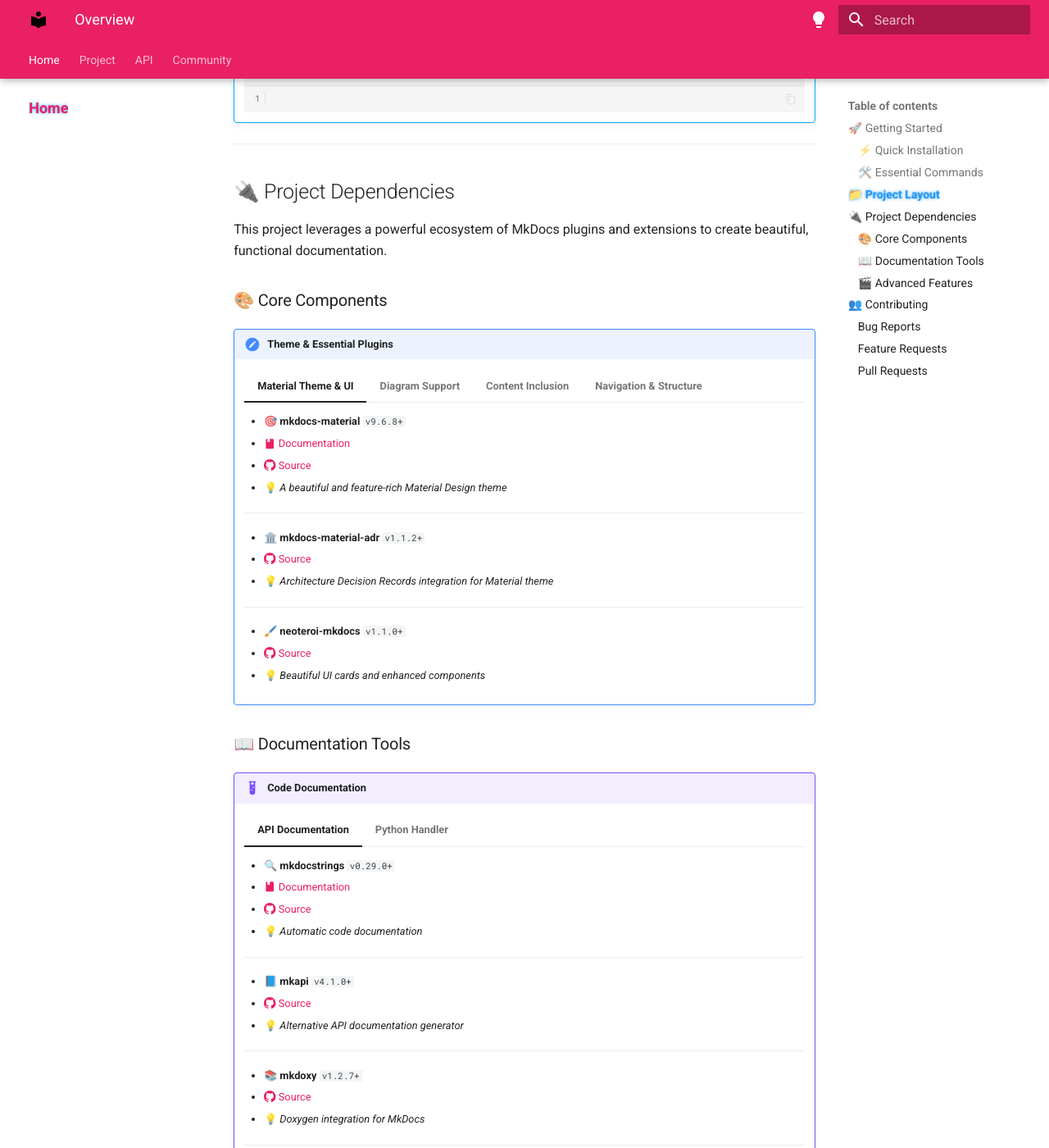
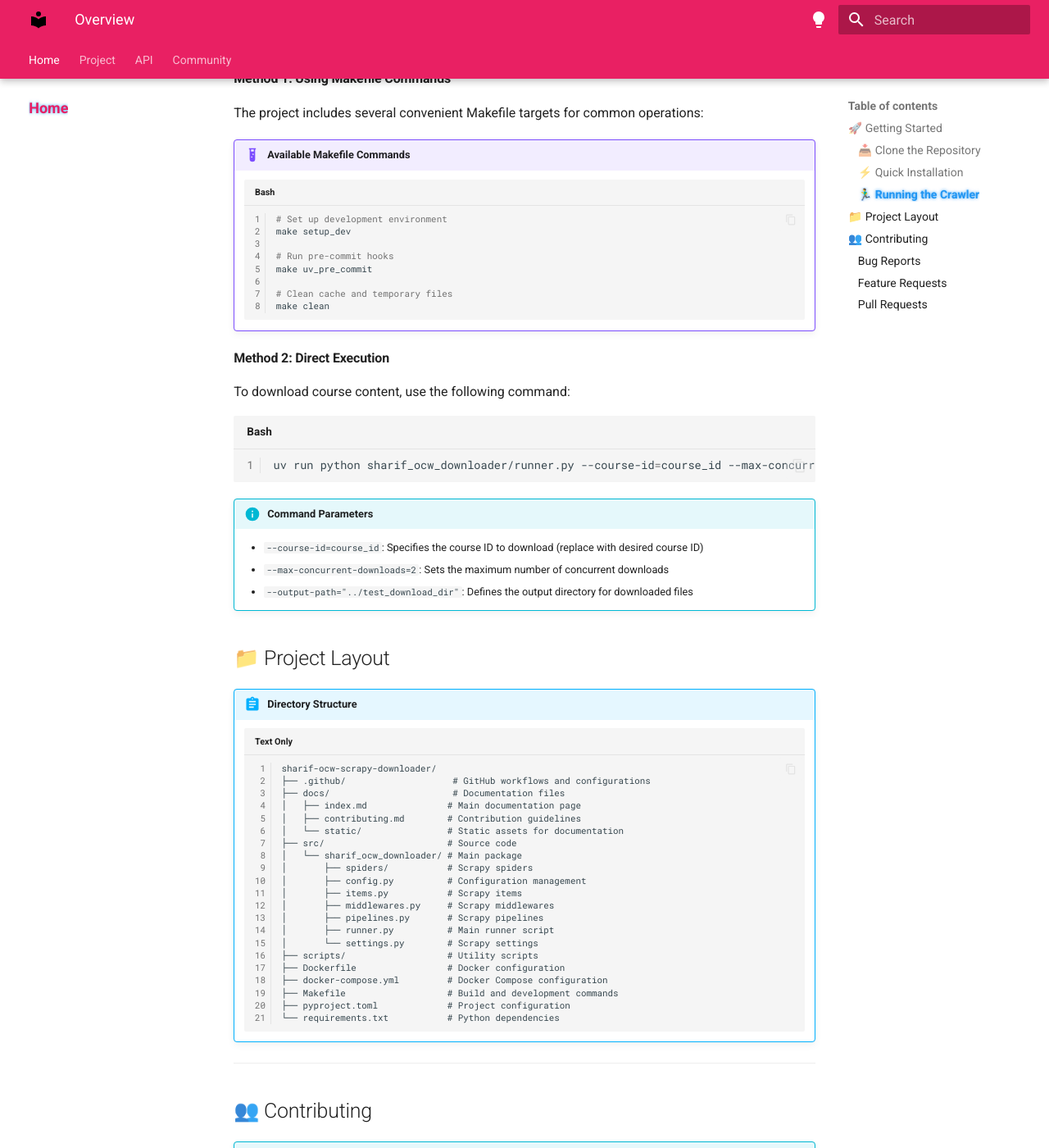
Before and after one commit to Mdevpro78/sharif-ocw-scrapy-downloader, an MkDocs documentation site: the page built from docs/index.md, in a window 1280 px wide and 1400 px high, scrolled down 985 px. Shown: the whole window at 82% size. Built offline with MkDocs 1.6.1 and Material for MkDocs 9.7.7, drawn with Linux system fonts in a browser that asks for light colours; some of the changed text lies outside the part shown.

Commit message:
docs: update getting started section with new installation instructions
- Replace old installation commands with clearer clone and setup instructions
- Add new Makefile commands and direct execution examples
- Simplify project layout documentation
- Remove outdated contribution requirements

````diff
--- a/docs/index.md
+++ b/docs/index.md
@@ -39,206 +39,95 @@
 
 ## 🚀 Getting Started
 
+### 📥 Clone the Repository
+
+First, clone the repository to your local machine:
+
+```bash
+git clone https://github.com/Mdevpro78/sharif-ocw-scrapy-downloader
+cd sharif-ocw-scrapy-downloader
+```
+
 ### ⚡️ Quick Installation
 
+Install the required dependencies using one of the following methods:
+
+!!! tip "Installation Options"
+
+    === "Using pip"
+
+        ```bash
+        # Install using pip
+        pip install -r requirements.txt (or requirements.dev.txt )
+        ```
+
+    === "Using uv (Recommended)"
+
+        ```bash
+        # Sync dependencies
+        make uv_sync_all
+        ```
+
+### 🏃‍♂️ Running the Crawler
+
+#### Method 1: Using Makefile Commands
+
+The project includes several convenient Makefile targets for common operations:
+
+!!! example "Available Makefile Commands"
+
+    ```bash
+    # Set up development environment
+    make setup_dev
+
+    # Run pre-commit hooks
+    make uv_pre_commit
+
+    # Clean cache and temporary files
+    make clean
+    ```
+
+#### Method 2: Direct Execution
+
+To download course content, use the following command:
+
 ```bash
-# Install using pip
-pip install -r requirements.txt
-
+uv run python sharif_ocw_downloader/runner.py --course-id=course_id --max-concurrent-downloads=2 --output-path="../test_download_dir"
 ```
 
-### 🛠️ Essential Commands
+!!! info "Command Parameters"
 
-!!! tip "Common Operations"
-
-    - 🆕 `mkdocs new [dir-name]` - Create a new project
-    - 🔄 `mkdocs serve` - Start live-reloading server
-    - 🏗️ `mkdocs build` - Build static site
-    - ❓ `mkdocs -h` - Help information
-
----
+    - `--course-id=course_id`: Specifies the course ID to download (replace with desired course ID)
+    - `--max-concurrent-downloads=2`: Sets the maximum number of concurrent downloads
+    - `--output-path="../test_download_dir"`: Defines the output directory for downloaded files
 
 ## 📁 Project Layout
 
 !!! abstract "Directory Structure"
 
     ```plaintext
-
+    sharif-ocw-scrapy-downloader/
+    ├── .github/                    # GitHub workflows and configurations
+    ├── docs/                       # Documentation files
+    │   ├── index.md               # Main documentation page
+    │   ├── contributing.md        # Contribution guidelines
+    │   └── static/                # Static assets for documentation
+    ├── src/                       # Source code
+    │   └── sharif_ocw_downloader/ # Main package
+    │       ├── spiders/           # Scrapy spiders
+    │       ├── config.py          # Configuration management
+    │       ├── items.py           # Scrapy items
+    │       ├── middlewares.py     # Scrapy middlewares
+    │       ├── pipelines.py       # Scrapy pipelines
+    │       ├── runner.py          # Main runner script
+    │       └── settings.py        # Scrapy settings
+    ├── scripts/                   # Utility scripts
+    ├── Dockerfile                 # Docker configuration
+    ├── docker-compose.yml         # Docker Compose configuration
+    ├── Makefile                   # Build and development commands
+    ├── pyproject.toml             # Project configuration
+    └── requirements.txt           # Python dependencies
     ```
-
----
-
-## 🔌 Project Dependencies
-
-This project leverages a powerful ecosystem of MkDocs plugins and extensions to create beautiful, functional documentation.
-
-### 🎨 Core Components
-
-!!! note "Theme & Essential Plugins"
-
-    === "Material Theme & UI"
-
-        - 🎯 **mkdocs-material** `v9.6.8+`
-          - [:material-book:{ .middle } Documentation](https://squidfunk.github.io/mkdocs-material/)
-          - [:octicons-mark-github-16: Source](https://github.com/squidfunk/mkdocs-material)
-          - 💡 *A beautiful and feature-rich Material Design theme*
-
-        ---
-
-        - 🏛️ **mkdocs-material-adr** `v1.1.2+`
-          - [:octicons-mark-github-16: Source](https://github.com/simonw/mkdocs-material-adr)
-          - 💡 *Architecture Decision Records integration for Material theme*
-
-        ---
-
-        - 🖌️ **neoteroi-mkdocs** `v1.1.0+`
-          - [:octicons-mark-github-16: Source](https://github.com/Neoteroi/mkdocs-plugins)
-          - 💡 *Beautiful UI cards and enhanced components*
-
-    === "Diagram Support"
-
-        - 📊 **mkdocs-puml** `v2.3.0+`
-          - [:material-book:{ .middle } Documentation](https://github.com/MikhailKravets/mkdocs_puml)
-          - [:octicons-mark-github-16: Source](https://github.com/MikhailKravets/mkdocs_puml)
-          - 💡 *PlantUML diagram integration*
-
-    === "Content Inclusion"
-
-        - 📎 **mkdocs-include-markdown-plugin** `v7.1.5+`
-        - [:material-book:{ .middle } Documentation](https://github.com/mondeja/mkdocs-include-markdown-plugin)
-        - [:octicons-mark-github-16: Source](https://github.com/mondeja/mkdocs-include-markdown-plugin)
-        - 💡 *Include markdown files within other files*
-
-        ---
-
-        - 📑 **mdx-include** `v1.4.2+`
-        - [:octicons-mark-github-16: Source](https://github.com/oprypin/markdown-include)
-        - 💡 *Extended markdown inclusion capabilities*
-
-        ---
-
-        - 🧩 **mkdocs-macros-includex** `v0.0.6+`
-        - [:octicons-mark-github-16: Source](https://github.com/fralau/mkdocs-macros-includex)
-        - 💡 *Extended content inclusion with macros*
-
-    === "Navigation & Structure"
-
-        - 🎭 **mkdocs-awesome-pages-plugin** `v2.10.1+`
-        - [:octicons-mark-github-16: Source](https://github.com/lukasgeiter/mkdocs-awesome-pages-plugin)
-        - 💡 *Enhanced page navigation control*
-
-        ---
-
-        - 🔄 **mkdocs-redirects** `v1.2.2+`
-        - [:octicons-mark-github-16: Source](https://github.com/datarobot/mkdocs-redirects)
-        - 💡 *Create page redirects and maintain URL compatibility*
-
-        ---
-
-        - 📑 **mkdocs-section-index** `v0.3.9+`
-        - [:octicons-mark-github-16: Source](https://github.com/oprypin/mkdocs-section-index)
-        - 💡 *Allow sections to have dedicated index/landing pages*
-
-### 📖 Documentation Tools
-
-!!! example "Code Documentation"
-
-    === "API Documentation"
-
-        - 🔍 **mkdocstrings** `v0.29.0+`
-          - [:material-book: Documentation](https://mkdocstrings.github.io/)
-          - [:octicons-mark-github-16: Source](https://github.com/mkdocstrings/mkdocstrings)
-          - 💡 *Automatic code documentation*
-
-        ---
-
-        - 📘 **mkapi** `v4.1.0+`
-          - [:octicons-mark-github-16: Source](https://github.com/mysticfall/mkapi)
-          - 💡 *Alternative API documentation generator*
-
-        ---
-
-        - 📚 **mkdoxy** `v1.2.7+`
-          - [:octicons-mark-github-16: Source](https://github.com/JakubAndrysek/mkdoxy)
-          - 💡 *Doxygen integration for MkDocs*
-
-        ---
-
-        - 🔠 **griffe-typingdoc** `v0.2.8+`
-          - [:octicons-mark-github-16: Source](https://github.com/mkdocstrings/griffe-typingdoc)
-          - 💡 *Enhanced type annotations documentation*
-
-        ---
-
-        - 📝 **pymarkdownlnt** `v0.9.29+`
-          - [:octicons-mark-github-16: Source](https://github.com/jackdewinter/pymarkdown)
-          - 💡 *Markdown linting and validation tool*
-
-        ---
-
-        - 🧩 **mkdocs-material-extensions** `v1.3.1+`
-          - [:octicons-mark-github-16: Source](https://github.com/facelessuser/mkdocs-material-extensions)
-          - 💡 *Extensions for the Material theme*
-
-    === "Python Handler"
-
-        - 🐍 **mkdocstrings-python** `v1.16.5+`
-          - [:octicons-mark-github-16: Source](https://github.com/mkdocstrings/python)
-          - 💡 *Python-specific documentation handler*
-
-### 🎬 Advanced Features
-
-!!! tip "Templates & Enhancements"
-
-    === "Macro Support"
-
-        - 🎮 **mkdocs-macros-plugin** `v1.3.7+`
-          - [:material-book: Documentation](https://mkdocs-macros-plugin.readthedocs.io/)
-          - [:octicons-mark-github-16: Source](https://github.com/fralau/mkdocs-macros-plugin)
-          - 💡 *Variable and macro functionality*
-
-    === "Metadata & Extensions"
-
-        - 📋 **mkdocs-meta-descriptions-plugin** `v4.0.0+`
-          - [:octicons-mark-github-16: Source](https://github.com/prcr/mkdocs-meta-descriptions-plugin)
-          - 💡 *Automatic meta description generation*
-
-        ---
-
-        - 📊 **mkdocs-markdownextradata-plugin** `v0.2.6+`
-          - [:octicons-mark-github-16: Source](https://github.com/rosscdh/mkdocs-markdownextradata-plugin)
-          - 💡 *Include external data in markdown files*
-
-        ---
-
-        - 🧰 **pymdown-extensions** `v10.14.3+`
-          - [:material-book: Documentation](https://facelessuser.github.io/pymdown-extensions/)
-          - [:octicons-mark-github-16: Source](https://github.com/facelessuser/pymdown-extensions)
-          - 💡 *Powerful extensions for Python Markdown*
-
-    === "Optimization & Versioning"
-
-        - ⚡ **mkdocs-minify-plugin** `v0.8.0+`
-          - [:octicons-mark-github-16: Source](https://github.com/byrnereese/mkdocs-minify-plugin)
-          - 💡 *Minify HTML, CSS and JavaScript files*
-
-        ---
-
-        - 🏷️ **mkdocs-version-annotations** `v1.0.0+`
-          - [:octicons-mark-github-16: Source](https://github.com/glennmatthews/mkdocs-version-annotations)
-          - 💡 *Add version annotations to your documentation*
-
-        ---
-
-        - 📅 **mkdocs-git-revision-date-localized-plugin** `v1.4.5+`
-          - [:octicons-mark-github-16: Source](https://github.com/timvink/mkdocs-git-revision-date-localized-plugin)
-          - 💡 *Show the last git modification date*
-
-        ---
-
-        - 🏷️ **mike** `v2.1.3+`
-          - [:octicons-mark-github-16: Source](https://github.com/jimporter/mike)
-          - 💡 *Manage multiple versions of your MkDocs-powered documentation*
 
 ---
 
@@ -290,7 +179,7 @@ This project leverages a powerful ecosystem of MkDocs plugins and extensions to
 
     ```markdown
     # Setup git clone <https://github.com/username/repo>
-    cd repo rye sync
+    cd repo uv sync
     # Development
     git checkout -b feature/name
     # Make changes
````
Also changed, not shown: other parts of docs/index.md (+0 -2 lines).
